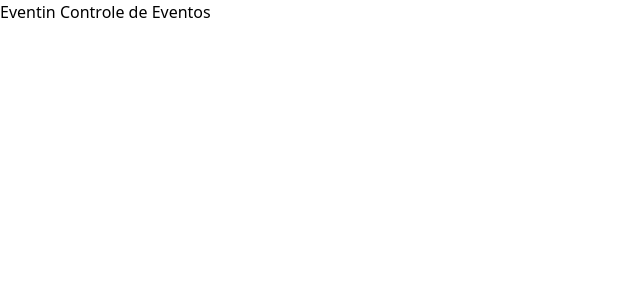
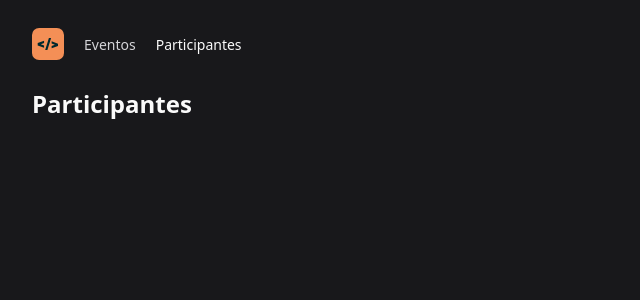
Before and after one commit to denisonkolling/eventin-react, a React (Vite) app: page / in a window 1280 px wide. Shown: the top 300 px of the page, without its empty margins (0-640 px from the left). Built offline with nearby package versions, Linux system fonts and the light colour scheme.

Commit message:
feat: add header and list

```diff
--- a/index.html
+++ b/index.html
@@ -6,7 +6,7 @@
     <meta name="viewport" content="width=device-width, initial-scale=1.0" />
     <title>Eventin - Controle de Eventos</title>
   </head>
-  <body>
+  <body class="bg-zinc-900 text-zinc-50 antialiased">
     <div id="root"></div>
     <script type="module" src="/src/main.tsx"></script>
   </body>
--- a/src/App.tsx
+++ b/src/App.tsx
@@ -1,12 +1,13 @@
-
+import AttendeeList from './components/AttendeeList';
+import Header from './components/Header';
 
 function App() {
-
-  return (
-    <>
-      <h1>Eventin Controle de Eventos</h1>
-    </>
-  )
+	return (
+		<div className="max-w-[1216px] mx-auto py-5 flex flex-col gap-5">
+			<Header />
+			<AttendeeList />
+		</div>
+	);
 }
 
-export default App
+export default App;
--- /dev/null
+++ b/src/components/AttendeeList.tsx
@@ -0,0 +1,7 @@
+const AttendeeList = () => {
+  return (
+    <h1 className="text-2xl font-bold">Participantes</h1>
+  )
+}
+
+export default AttendeeList
--- /dev/null
+++ b/src/components/Header.tsx
@@ -0,0 +1,27 @@
+import eventInIcon from '../assets/eventin-icon.svg';
+
+const Header = () => {
+	return (
+		<>
+			<div className="flex items-center gap-5 py-2">
+				<img src={eventInIcon} alt="" />
+				<nav>
+					<ul className="flex items-center gap-5">
+						<li>
+							<a href="" className="font-medium text-sm text-zinc-300">
+								Eventos
+							</a>
+						</li>
+						<li>
+							<a href="" className="font-medium text-sm">
+								Participantes
+							</a>
+						</li>
+					</ul>
+				</nav>
+			</div>
+		</>
+	);
+};
+
+export default Header;
```
Also changed, not shown: src/assets/eventin-icon.svg (added).
